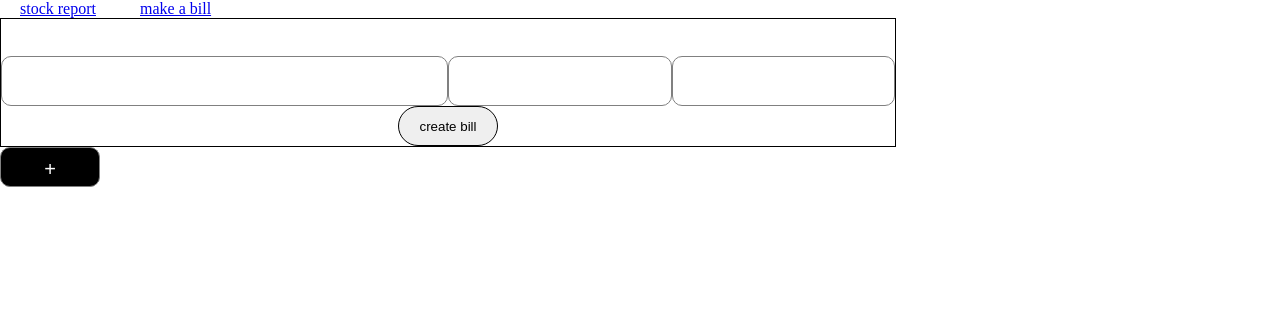
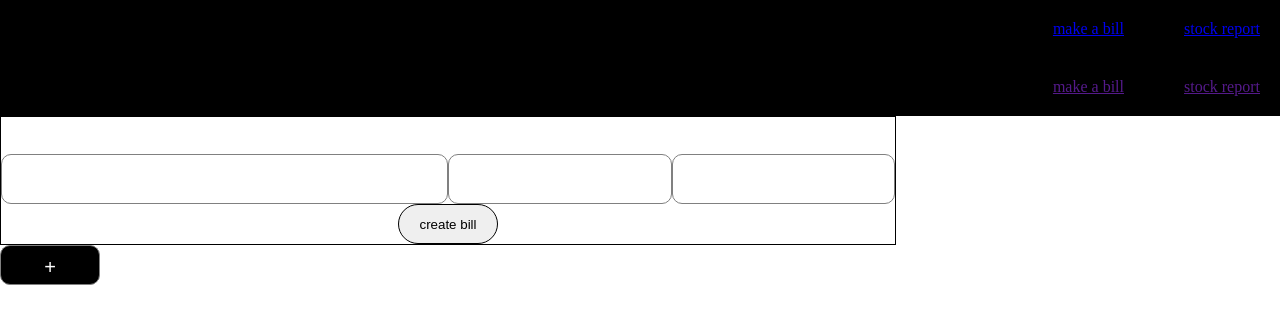
Before and after one commit to Detroja-Jenish/python_project, a Flask app: template flask_project/bill/templates/bill.html in a window 1280 px wide. Shown: the part 37-361 px from the top of the page. Run offline with Flask 2, Linux system fonts and the light colour scheme; the template is opened without the code that fills it, so the values that code supplies are empty.

Commit message:
recovered

```diff
--- a/flask_project/bill/app.py
+++ b/flask_project/bill/app.py
@@ -14,6 +14,7 @@ users = {}
 @app.route("/")
 def index():
     return render_template("index.html")
+
 @app.route("/signup-form")
 def signup_form():
     return render_template("signup.html")
@@ -27,19 +28,19 @@ def login():
     with open("./database/users.json", 'r') as f:
         users = json.load(f);
 
-    name = request.form.get("user-name")
+    user_name = request.form.get("user-name")
     password = request.form.get("password")
 
-    if name in users and password == users[name]:
-        return redirect("/bill")
+    if user_name in users and password == users[user_name]:
+        return redirect("/bill?user=" + user_name)
     else:
-        print(name)
+        pass
 
         return redirect("/login-fom")
 
 @app.route("/signup",methods=["POST"])
 def signup():
-    name = request.form.get("user-name")
+    user_name = request.form.get("user-name")
     print(name)
     password = request.form.get("password")
     confirm_password = request.form.get("confirm-password")
@@ -49,12 +50,16 @@ def signup():
         with open("./database/users.json", 'r') as f:
             users = json.load(f);
 
-        users[name] = password;
+        users[user_name] = password;
         print(users)
 
         with open("./database/users.json", 'w') as f:
             json.dump(users,f)
-        mkdir("./database/"+name)
+
+        mkdir("./database/"+user_name.upper())
+
+        with open("./database/" + user_name.upper() + "/bill_data.json", 'w') as f:
+        	json.dump([],f,indent=4)
         return redirect("/bill?user=" + name)
 
     else:
@@ -64,27 +69,31 @@ def signup():
 
 @app.route("/bill")
 def bill_form():
-    return render_template("bill.html")
+    user_name = request.args.get("user")
+    return render_template("bill.html", user=user_name)
 
 @app.route("/create_bill", methods=["GET", "POST"])
 def create_bill():
-    with open("./database/bill_data.json", 'r') as f:
-        all_bill = json.load(f)
+    user_name = request.args.get("user")
+    this_bill = []
+    all_bills = []
 
-    ths_bill = []
+    with open("./database/" + user_name.upper() + "/bill_data.json", 'r') as f:
+        all_bills = json.load(f)
 
     for i in range(1,math.floor(len(request.form)/3)+1):
        this_bill.append({"item" : request.form.get("item-" + str(i)), "quntaty" : request.form.get("quntaty-" + str(i)), "price" : request.form.get("price-" +str(i))})
 
-    all_bill.append(this_bill);
+    all_bills.append(this_bill);
 
-    with open("./database/bill_data.json", 'w') as f:
-       json.dump(all_bill, f, indent=4)
+    with open("./database/" + user_name.upper() + "/bill_data.json", 'w') as f:
+       json.dump(all_bills, f, indent=4)
 
-    return redirect("/index")
+    return redirect("/bill?user="+user_name)
 
 @app.route("/stock_report")
 def stock_report():
-    with open("./database/bill_data.json", 'r') as f:
-        bill_data = json.load(f);
-    return render_template("stock_report.html", ALL_BILL=bill_data);
+    user_name = request.args.get("user")
+    with open("./database/" + user_name.upper() + "/bill_data.json", 'r') as f:
+        all_bills = json.load(f)
+    return render_template("stock_report.html", ALL_BILL=all_bills, user=user_name);
--- a/flask_project/bill/templates/bill.html
+++ b/flask_project/bill/templates/bill.html
@@ -29,6 +29,14 @@
 </style>
 {% endblock %}
 {% block body %}
+
+{% set stock_report_link = "/stock_report?user=" + user %}
+{% set bill_page_link = "/bill?user=" + user %}
+{% set creat_bill_link = "http://127.0.0.1:5000/create_bill?user=" + user %}
+		<div class="links">
+	  		<a href= {{ stock_report_link }}>stock report</a>
+	 		 <a href= {{ bill_page_link }} > make a bill </a>
+	</div>
 		<template id="template">
 			<input type=text name="item" id="1">
 			<input type="number" name="quntaty" id="2">
@@ -36,7 +44,7 @@
 			<button type="submit" id="btn-submit" value="submit">create bill</button>
 		</template>
 
-		<form id="form" action="http://127.0.0.1:5000/create_bill" method="post">
+		<form id="form" action={{ create_bill_link }} method="post">
 			<h1>Item - name</h1>
 			<h1>Quntaty</h1>
 			<h1>Price</h1>
--- a/flask_project/bill/templates/layout.html
+++ b/flask_project/bill/templates/layout.html
@@ -30,7 +30,7 @@ a{
 	<div class=header>
 	  <h1>Make your bills easily</h1>
 	</div>
-	<div class=links">
+	<div class="links">
 	  <a href="/stock_report">stock report</a>
 	  <a href="/index"> make a bill </a>
 	</div>
```
Also changed, not shown: flask_project/bill/templates/stock_report.html (+7 -0 lines).
